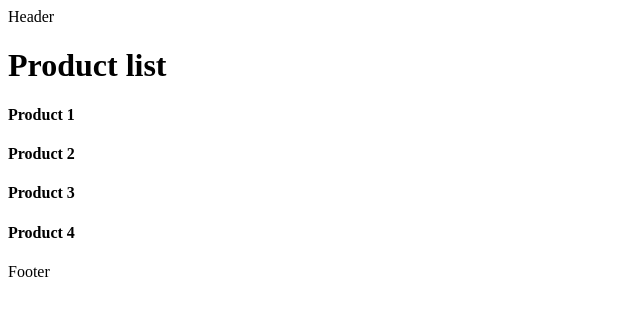
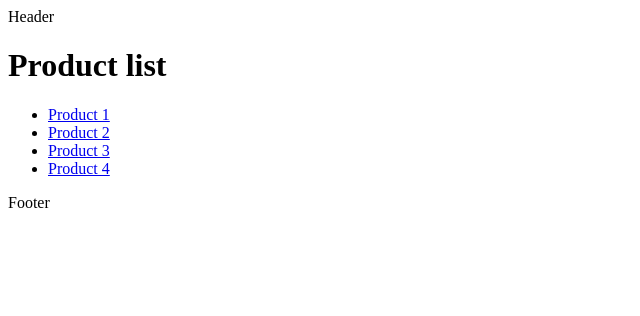
Before and after one commit to jitendrasuthar1998/nextjs, a Next.js app in the folder nextjs-practice/: page /products in a window 1280 px wide. Shown: the top 316 px of the page, without its empty margins (0-640 px from the left). Built offline with nearby package versions, Linux system fonts and the light colour scheme.

Commit message:
created dynamic links

```diff
--- a/nextjs-practice/src/app/products/page.tsx
+++ b/nextjs-practice/src/app/products/page.tsx
@@ -1,13 +1,20 @@
 import React from 'react'
+import Link from "next/link";
 
 export default function Products() {
   return (
     <div>
         <h1>Product list</h1>
-        <h4>Product 1</h4>
-        <h4>Product 2</h4>
-        <h4>Product 3</h4>
-        <h4>Product 4</h4>
+        <ul>
+          <li><Link href={"/products/1"}>Product 1</Link></li>
+          <li><Link href={"/products/2"}>Product 2</Link></li>
+          <li><Link href={"/products/3"}>Product 3</Link></li>
+          <li><Link href={"/products/4"}>Product 4</Link></li>
+        </ul>
+
+
+
+
     </div>
   )
 }
```
